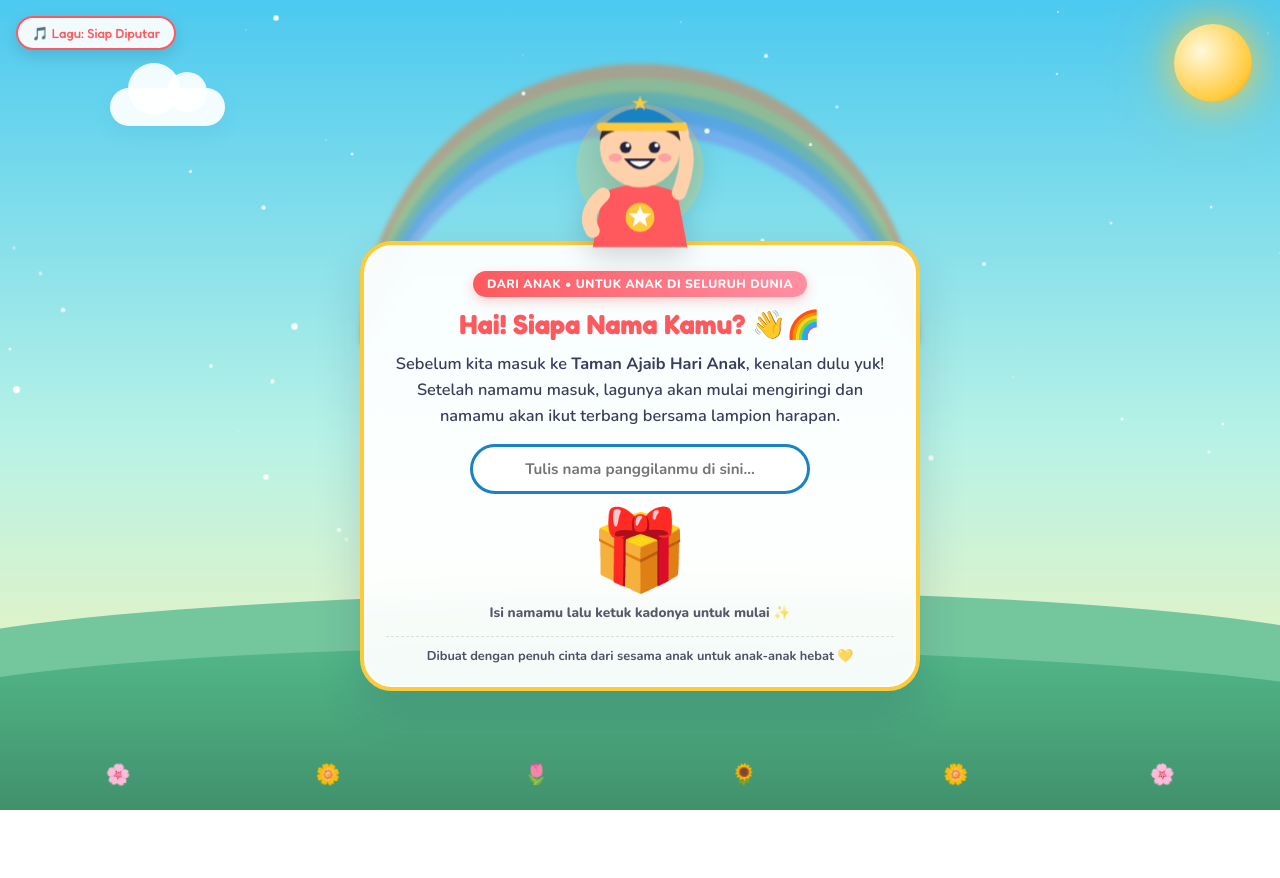
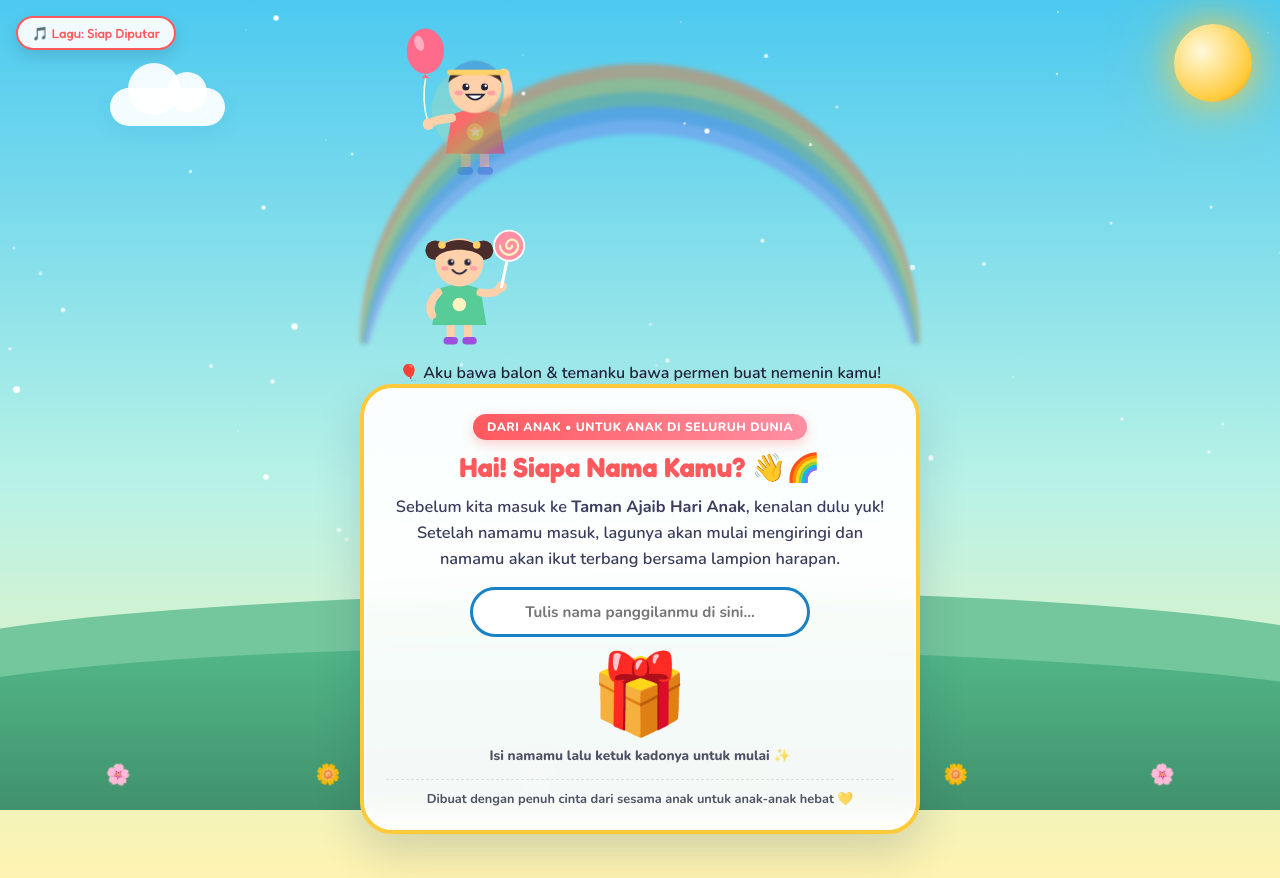
Before and after one commit to zintyaiza-coder/jnntyoooo, a plain HTML site: page index.html in a window 1280 px wide. Before the commit the page ends 800 px from the top, so only its background shows below. Drawn offline with nearby package versions, Linux system fonts and the light colour scheme.

Commit message:
Update index.html

```diff
--- a/index.html
+++ b/index.html
@@ -46,38 +46,99 @@
         <span class="flower-item" style="animation-delay: 1.5s;">🌸</span>
     </div>
 
-    <!-- Panggung Utama -->
-    <div class="stage">
-        <!-- Karakter Anak Ekspresif (Tetap Menemani Sampai Ending!) -->
-        <div class="char-box" id="kid-char" onclick="cheerCharacter()" title="Klik aku!">
-            <svg viewBox="0 0 160 170" width="168" height="175">
-                <circle cx="80" cy="88" r="62" fill="rgba(255, 202, 58, 0.24)"/>
-                <path d="M44 112 Q80 96 116 112 L126 165 L34 165 Z" fill="#FF595E"/>
-                <circle cx="80" cy="136" r="14" fill="#FFCA3A"/>
-                <polygon points="80,125 83,132 91,132 85,137 87,145 80,140 73,145 75,137 69,132 77,132" fill="#FFF"/>
-                <path d="M44 114 Q24 132 34 149" stroke="#FFD1AA" stroke-width="14" stroke-linecap="round" fill="none"/>
+    <!-- Dua Karakter Anak di Sebelah Kiri Bawah (Berdiri Menemani & Melihat Lampion) -->
+    <div class="companions-dock" id="companions-dock" onclick="cheerCharacter()" title="Klik teman-temanmu!">
+        <!-- Anak 1: Memegang Balon -->
+        <div class="char-unit char-balloon">
+            <svg viewBox="0 0 175 215" width="136" height="168">
+                <g class="balloon-float">
+                    <path d="M35 72 Q28 106 38 136" stroke="#FFF9DB" stroke-width="2" fill="none"/>
+                    <ellipse cx="34" cy="42" rx="24" ry="29" fill="#FF6B8B"/>
+                    <ellipse cx="26" cy="32" rx="6" ry="10" fill="rgba(255,255,255,0.45)" transform="rotate(-18 26 32)"/>
+                    <polygon points="34,71 29,77 39,77" fill="#FF6B8B"/>
+                </g>
+
+                <circle cx="98" cy="118" r="56" fill="rgba(255, 224, 102, 0.16)"/>
+                <rect x="80" y="168" width="12" height="28" rx="6" fill="#FFD1AA"/>
+                <rect x="104" y="168" width="12" height="28" rx="6" fill="#FFD1AA"/>
+                <rect x="75" y="191" width="20" height="10" rx="5" fill="#4EA8DE"/>
+                <rect x="101" y="191" width="20" height="10" rx="5" fill="#4EA8DE"/>
+
+                <path d="M68 124 Q98 110 128 124 L136 174 L60 174 Z" fill="#FF6B6B"/>
+                <circle cx="98" cy="146" r="11" fill="#FFD166"/>
+                <polygon points="98,138 100,143 106,143 101,147 103,152 98,149 93,152 95,147 90,143 96,143" fill="#FFF"/>
+
+                <path d="M68 128 Q46 130 38 136" stroke="#FFD1AA" stroke-width="11" stroke-linecap="round" fill="none"/>
+                <circle cx="38" cy="136" r="7.5" fill="#FFD1AA"/>
+
                 <g class="arm-wave">
-                    <path d="M116 114 Q142 84 136 62" stroke="#FFD1AA" stroke-width="14" stroke-linecap="round" fill="none"/>
-                    <circle cx="136" cy="60" r="9.5" fill="#FFD1AA"/>
+                    <path d="M128 128 Q150 104 146 84" stroke="#FFD1AA" stroke-width="11" stroke-linecap="round" fill="none"/>
+                    <circle cx="146" cy="82" r="7.5" fill="#FFD1AA"/>
                 </g>
-                <circle cx="80" cy="68" r="39" fill="#FFD1AA"/>
-                <path d="M41 62 C41 24, 119 24, 119 62 C110 44, 50 44, 41 62 Z" fill="#3B282A"/>
-                <path d="M44 47 Q80 12 116 47 Z" fill="#1982C4"/>
-                <polygon points="80,18 82,23 88,23 83,26 85,32 80,28 75,32 77,26 72,23 78,23" fill="#FFCA3A"/>
-                <rect x="38" y="44" width="88" height="8" rx="4" fill="#FFCA3A"/>
+
+                <circle cx="98" cy="88" r="34" fill="#FFD1AA"/>
+                <path d="M64 83 C64 48, 132 48, 132 83 C124 67, 72 67, 64 83 Z" fill="#3B282A"/>
+                <path d="M67 69 Q98 38 129 69 Z" fill="#4EA8DE"/>
+                <rect x="62" y="66" width="76" height="7" rx="3.5" fill="#FFD166"/>
+
                 <g class="eyes">
-                    <circle cx="66" cy="68" r="5.5" fill="#22223B"/>
-                    <circle cx="68" cy="66" r="2" fill="#FFF"/>
-                    <circle cx="94" cy="68" r="5.5" fill="#22223B"/>
-                    <circle cx="96" cy="66" r="2" fill="#FFF"/>
+                    <circle cx="86" cy="88" r="4.5" fill="#22223B"/>
+                    <circle cx="87.5" cy="86.5" r="1.6" fill="#FFF"/>
+                    <circle cx="110" cy="88" r="4.5" fill="#22223B"/>
+                    <circle cx="111.5" cy="86.5" r="1.6" fill="#FFF"/>
                 </g>
-                <ellipse cx="56" cy="78" rx="6.5" ry="4" fill="#FF8FA3" opacity="0.75"/>
-                <ellipse cx="104" cy="78" rx="6.5" ry="4" fill="#FF8FA3" opacity="0.75"/>
-                <path id="kid-mouth" d="M67 80 Q80 96 93 80 Z" fill="#FFFFFF" stroke="#22223B" stroke-width="2.5"/>
+                <ellipse cx="77" cy="96" rx="5.5" ry="3.2" fill="#FF8FA3" opacity="0.7"/>
+                <ellipse cx="119" cy="96" rx="5.5" ry="3.2" fill="#FF8FA3" opacity="0.7"/>
+                <path id="kid-mouth" d="M87 98 Q98 111 109 98 Z" fill="#FFFFFF" stroke="#22223B" stroke-width="2.2"/>
             </svg>
         </div>
 
-        <span class="buddy-badge" id="buddy-note">🤗 Aku tetap di sini menemanimu, kamu gak sendirian!</span>
+        <!-- Anak 2: Membawa Permen Lolipop -->
+        <div class="char-unit char-candy">
+            <svg viewBox="0 0 175 215" width="132" height="164">
+                <circle cx="80" cy="122" r="54" fill="rgba(144, 224, 239, 0.16)"/>
+                <rect x="63" y="170" width="11" height="26" rx="5.5" fill="#FFD1AA"/>
+                <rect x="86" y="170" width="11" height="26" rx="5.5" fill="#FFD1AA"/>
+                <rect x="59" y="191" width="19" height="10" rx="5" fill="#9D4EDD"/>
+                <rect x="84" y="191" width="19" height="10" rx="5" fill="#9D4EDD"/>
+
+                <path d="M52 128 Q80 115 108 128 L116 175 L44 175 Z" fill="#57CC99"/>
+                <circle cx="80" cy="148" r="9" fill="#FFF3BF"/>
+
+                <path d="M52 132 Q36 148 44 162" stroke="#FFD1AA" stroke-width="10.5" stroke-linecap="round" fill="none"/>
+
+                <g class="candy-sway">
+                    <path d="M108 132 Q128 136 136 124" stroke="#FFD1AA" stroke-width="10.5" stroke-linecap="round" fill="none"/>
+                    <circle cx="136" cy="124" r="7" fill="#FFD1AA"/>
+                    <line x1="136" y1="124" x2="144" y2="86" stroke="#FFF" stroke-width="4" stroke-linecap="round"/>
+                    <circle cx="146" cy="70" r="20" fill="#FF8FA3" stroke="#FFF" stroke-width="2.5"/>
+                    <path d="M146 70 m-12 0 a12 12 0 1 0 24 0 a8 8 0 1 0 -16 0 a4 4 0 1 0 8 0" fill="none" stroke="#FFF3BF" stroke-width="3" stroke-linecap="round"/>
+                </g>
+
+                <circle cx="48" cy="76" r="13" fill="#4A2C2A"/>
+                <circle cx="112" cy="76" r="13" fill="#4A2C2A"/>
+                <circle cx="80" cy="92" r="32" fill="#FFD1AA"/>
+                <path d="M48 88 C48 54, 112 54, 112 88 C104 71, 56 71, 48 88 Z" fill="#4A2C2A"/>
+                <circle cx="57" cy="69" r="5" fill="#FFD166"/>
+                <circle cx="103" cy="69" r="5" fill="#FFD166"/>
+
+                <g class="eyes">
+                    <circle cx="69" cy="92" r="4.3" fill="#22223B"/>
+                    <circle cx="70.5" cy="90.5" r="1.5" fill="#FFF"/>
+                    <circle cx="91" cy="92" r="4.3" fill="#22223B"/>
+                    <circle cx="92.5" cy="90.5" r="1.5" fill="#FFF"/>
+                </g>
+                <ellipse cx="61" cy="100" rx="5" ry="3" fill="#FF8FA3" opacity="0.72"/>
+                <ellipse cx="99" cy="100" rx="5" ry="3" fill="#FF8FA3" opacity="0.72"/>
+                <path d="M71 102 Q80 112 89 102" fill="none" stroke="#22223B" stroke-width="2.4" stroke-linecap="round"/>
+            </svg>
+        </div>
+
+        <div class="buddy-bubble" id="buddy-note">🎈 Aku bawa balon & temanku bawa permen buat nemenin kamu!</div>
+    </div>
+
+    <!-- Panggung Utama -->
+    <div class="stage" id="main-stage">
 
         <!-- STEP 1: KENALAN NAMA & PINTU KEJUTAN -->
         <div class="magic-card" id="step-1">
@@ -92,7 +153,7 @@
             </div>
 
             <button class="gift-trigger" onclick="startJourney()" aria-label="Buka Kado">🎁</button>
-            <p style="font-size: 0.85rem; font-weight: 800; opacity: 0.75;">Isi namamu lalu ketuk kadonya untuk mulai ✨</p>
+            <p style="font-size: 0.85rem; font-weight: 800; opacity: 0.78;">Isi namamu lalu ketuk kadonya untuk mulai ✨</p>
             <div class="sender-note" id="sender-footer">Dibuat dengan penuh cinta dari sesama anak untuk anak-anak hebat 💛</div>
         </div>
 
@@ -118,20 +179,20 @@
 
             <div class="tree-stage">
                 <svg viewBox="0 0 330 295" width="330" height="295">
-                    <circle cx="165" cy="115" r="95" fill="#FFCA3A" opacity="0.18"/>
+                    <circle cx="165" cy="115" r="95" fill="#FFD166" opacity="0.18"/>
                     <path d="M138 282 Q150 205 134 152 L196 152 Q180 205 192 282 Z" fill="#7F4F24"/>
                     <path d="M148 182 L96 126 M182 178 L234 124" stroke="#7F4F24" stroke-width="14" stroke-linecap="round"/>
-                    <circle cx="165" cy="100" r="78" fill="#40916C"/>
-                    <circle cx="105" cy="118" r="56" fill="#74C69D"/>
-                    <circle cx="225" cy="118" r="56" fill="#74C69D"/>
-                    <circle cx="132" cy="68" r="52" fill="#95D5B2"/>
-                    <circle cx="198" cy="68" r="52" fill="#95D5B2"/>
-                    <circle cx="115" cy="280" r="6" fill="#FF595E"/>
-                    <circle cx="215" cy="280" r="6" fill="#FFCA3A"/>
+                    <circle cx="165" cy="100" r="78" fill="#57CC99"/>
+                    <circle cx="105" cy="118" r="56" fill="#80ED99"/>
+                    <circle cx="225" cy="118" r="56" fill="#80ED99"/>
+                    <circle cx="132" cy="68" r="52" fill="#A7F3D0"/>
+                    <circle cx="198" cy="68" r="52" fill="#A7F3D0"/>
+                    <circle cx="115" cy="280" r="6" fill="#FF6B6B"/>
+                    <circle cx="215" cy="280" r="6" fill="#FFD166"/>
                 </svg>
 
                 <div class="lantern-zone" id="lantern-zone">
-                    <div class="wish-lantern" style="top: 16px; left: 82px; background: #FFCA3A;" onclick="showLanternMsg('Semoga semua anak bisa belajar sambil tersenyum bahagia! 😊')">
+                    <div class="wish-lantern" style="top: 16px; left: 82px; background: #FFD166;" onclick="showLanternMsg('Semoga semua anak bisa belajar sambil tersenyum bahagia! 😊')">
                         ⭐ Semua anak bahagia
                     </div>
                 </div>
@@ -161,12 +222,12 @@
             <div class="breathing-orb">✨🕯️✨</div>
         </div>
 
-        <!-- STEP 4: GRAND FINALE DENGAN LAMPION & KARAKTER TEMAN -->
-        <div class="magic-card hidden" id="step-4">
+        <!-- STEP 4: ENDING DI SEBELAH KIRI (LANGIT & LAMPION TERLIHAT JELAS DI TENGAH-KANAN) -->
+        <div class="magic-card ending-left-card hidden" id="step-4">
             <span class="tag-pill">SELAMAT HARI ANAK SEDUNIA 🏮</span>
             <h1 id="ending-title">Teruslah Bersinar, Sahabat! 🌟</h1>
             <p class="story-text" id="ending-intro">
-                Lihat ke atas—lampion-lampion harapan sedang terbang membawa doa dan mimpimu ke langit malam. Kamu gak pernah sendirian, karena ada jutaan anak dan sahabat yang ikut mendoakanmu!
+                Lihat lampion-lampion yang terbang di langit malam—semuanya membawa doa dan mimpimu. Kamu gak sendirian, kami menemanimu di sini!
             </p>
 
             <div class="ending-hope-box">
@@ -176,11 +237,11 @@
 
             <div class="hug-box" id="hug-box"></div>
 
-            <div class="btn-row">
-                <button class="btn-magic btn-coral" onclick="launchSkyLanternWave()">🏮 Terbangkan Lampion Lagi</button>
-                <button class="btn-magic btn-berry" onclick="cycleEndingHope()">✨ Harapan Lainnya</button>
-                <button class="btn-magic btn-meadow" onclick="sendWarmHug()">🤗 Simpan Pelukan Ini</button>
-                <button class="btn-magic btn-ocean" onclick="location.reload()">🔄 Main Lagi</button>
+            <div class="btn-row ending-btn-row">
+                <button class="btn-magic btn-coral" onclick="launchSkyLanternWave()">🏮 Lampion Lagi</button>
+                <button class="btn-magic btn-berry" onclick="cycleEndingHope()">✨ Harapan Lain</button>
+                <button class="btn-magic btn-meadow" onclick="sendWarmHug()">🤗 Simpan Pelukan</button>
+                <button class="btn-magic btn-ocean" onclick="location.reload()">🔄 Ulangi</button>
             </div>
             <div class="sender-note" id="ending-sender">Pelukan hangat dari sesama anak untukmu — kita bertaut dalam harapan 💫</div>
         </div>
```
